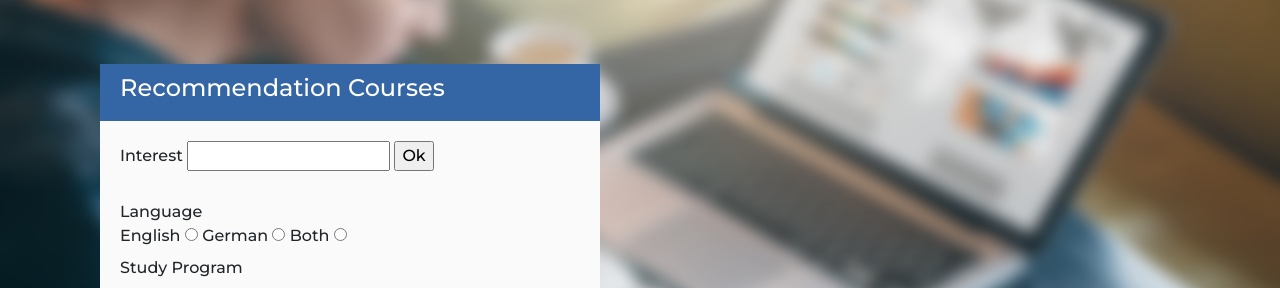
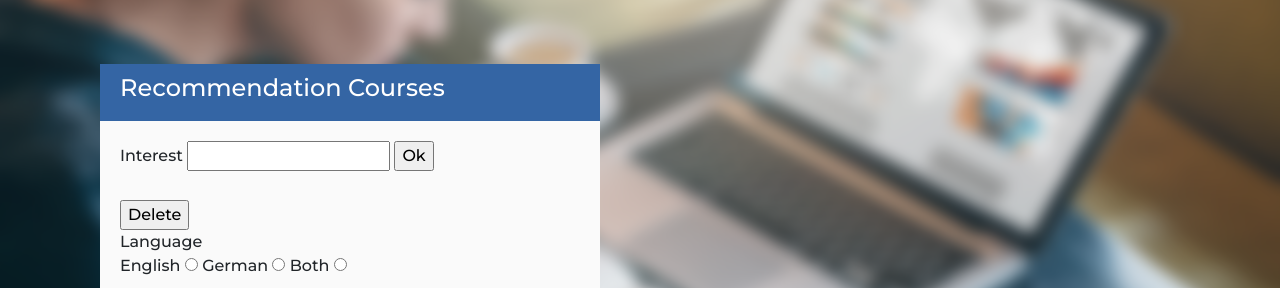
Before and after one commit to martingarcia99/Courses_Recommender, a Flask app: page /add_interest in a window 1280 px wide. Shown: the part 152-440 px from the top of the page. Run offline with Flask 2, Linux system fonts and the light colour scheme; parts of the project's set-up code (start-up, migrations or seed data) failed here and were passed over; some libraries are stand-ins or nearby versions.

Commit message:
final version

```diff
--- a/app.py
+++ b/app.py
@@ -93,10 +93,8 @@ def add_data():
         if recommendations != "No Results for this Search":
             graph = RecommendationGraph()
             script, div, cdn_css, cdn_js = graph.createRecommendationGraph(recommendations)
-            interests.clear()
             return render_template("app.html",lectures=final_lectures, interests=interests, graph=True, animation = "off",script=script,div=div,cdn_js = cdn_js,cdn_css = cdn_css)
         else:
-            interests.clear()
             return render_template("app.html",lectures=final_lectures, interests=interests, graph=True, animation = "off",string=recommendations, alert=True)
 
 
--- a/templates/app.html
+++ b/templates/app.html
@@ -70,9 +70,9 @@
                 {% for interest in interests %}
                     <font class="titulo2">{{interest}}</font>
                 {% endfor %}
-                <!-- <form action = "/delete_interest" method = "get" enctype="multipart/form-data">
+                <form action = "/delete_interest" method = "get" enctype="multipart/form-data">
                     <input type = "submit" value="Delete" class="button2">
-                </form> -->
+                </form>
 
                 <form action = "/success_user" method = "post" enctype="multipart/form-data">
                     <div class = "contenido">
@@ -111,9 +111,9 @@
                 {% for interest in interests %}
                     <font class="titulo2">{{interest}}</font>
                 {% endfor %}
-                <!-- <form action = "/delete_interest" method = "get" enctype="multipart/form-data">
+                <form action = "/delete_interest" method = "get" enctype="multipart/form-data">
                     <input type = "submit" value="Delete" class="button2">
-                </form> -->
+                </form>
 
                 <form action = "/success_user" method = "post" enctype="multipart/form-data">
                     <div class = "contenido">
```
